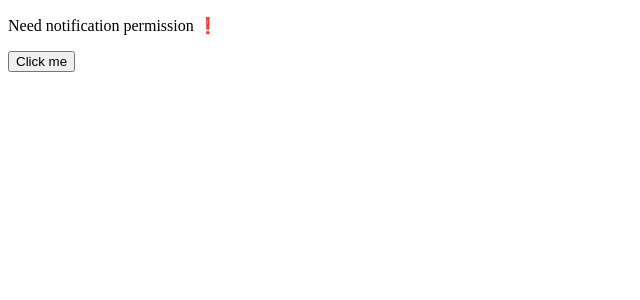
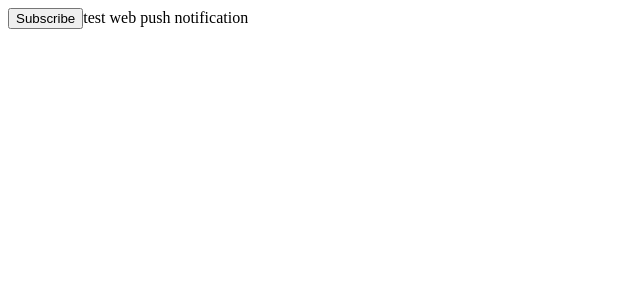
Before and after one commit to mamadoo/pwa-push, a React (Create React App) app: page / in a window 1280 px wide. Shown: the top 300 px of the page, without its empty margins (0-640 px from the left). Built offline with nearby package versions, Linux system fonts and the light colour scheme; no server answers.

Commit message:
feat: add web push notification

```diff
--- a/src/App.tsx
+++ b/src/App.tsx
@@ -1,24 +1,59 @@
-import { useState } from "react";
-import { getToken } from "./firebase";
+import { useEffect, useState } from "react";
+// import { getToken } from "./firebase";
 
 function App() {
-  const [token, setToken] = useState("");
-  getToken(setToken);
+  // const [token, setToken] = useState("");
+  // getToken(setToken);
 
-  const handleClick = () => {
-    navigator.mediaDevices
-      .getUserMedia({ audio: true })
-      .then(function (stream) {
-        alert(JSON.stringify(stream));
-      })
-      .catch(function (err) {
-        alert(err);
-      });
+  // const handleClick = () => {
+  //   navigator.mediaDevices
+  //     .getUserMedia({ audio: true })
+  //     .then(function (stream) {
+  //       alert(JSON.stringify(stream));
+  //     })
+  //     .catch(function (err) {
+  //       alert(err);
+  //     });
+  // };
+
+  const handleWebPush = () => {
+    window.Notification.requestPermission().then((result) => {
+      if (result === "granted") {
+        navigator.serviceWorker.ready.then((sw) => {
+          sw.pushManager
+            .subscribe({
+              userVisibleOnly: true,
+              // applicationServerKey is obtained from a server-side call to web-push `generateVAPIDKeys()`
+              applicationServerKey:
+                "BCMuZv_Kh8gREcIZU68affaEsDcK8QUI2vboMDL9QIuWnOpx5uXSkcGM7veWmBToVmohf6Iz0W3XpAlSvpW8DJE",
+            })
+            .then((pushSubscription) => {
+              console.log(JSON.stringify(pushSubscription));
+              // store this in a database etc. for you to be able to send messages to the user. later
+
+              // For testing, I add it to the web page for copy/paste testing purposes on the sever side, since the console will ellipsify/shorten the long endpoint URL
+              const p = document.createElement("p");
+              p.appendChild(
+                document.createTextNode(JSON.stringify(pushSubscription))
+              );
+              document.querySelector("html")?.appendChild(p);
+
+              // await fetch("/save-subscription", {
+              //   method: "post",
+              //   headers: {
+              //     "Content-Type": "application/json",
+              //   },
+              //   body: JSON.stringify(subscription),
+              // });
+            });
+        });
+      }
+    });
   };
 
   return (
     <div>
-      {token ? (
+      {/* {token ? (
         <p>
           Notification permission enabled 👍🏻
           <br />
@@ -26,8 +61,10 @@ function App() {
         </p>
       ) : (
         <p>Need notification permission ❗️ </p>
-      )}
-      <button onClick={handleClick}>Click me</button>
+      )} */}
+      {/* <button onClick={handleClick}>Click me</button> */}
+      <button onClick={handleWebPush}>Subscribe</button>
+      test web push notification
     </div>
   );
 }
```
Also changed, not shown: src/service-worker.ts (+9 -0 lines).
